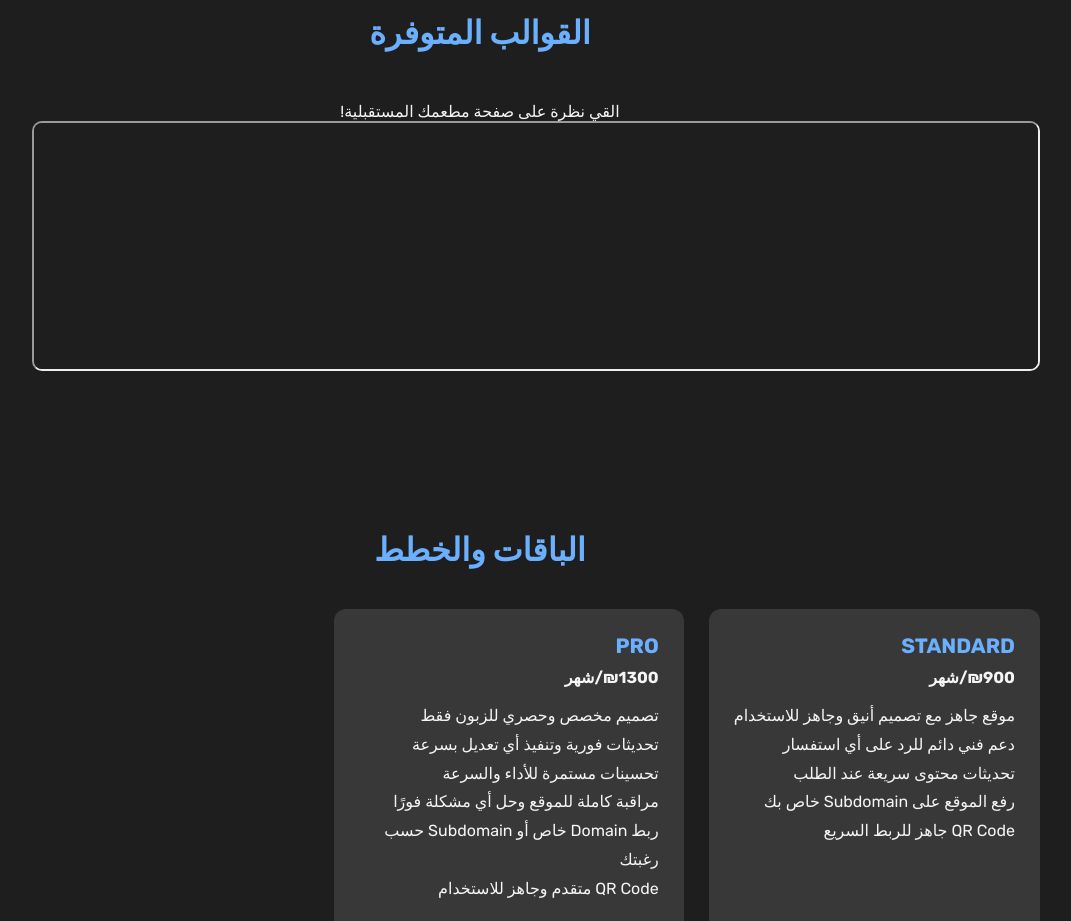
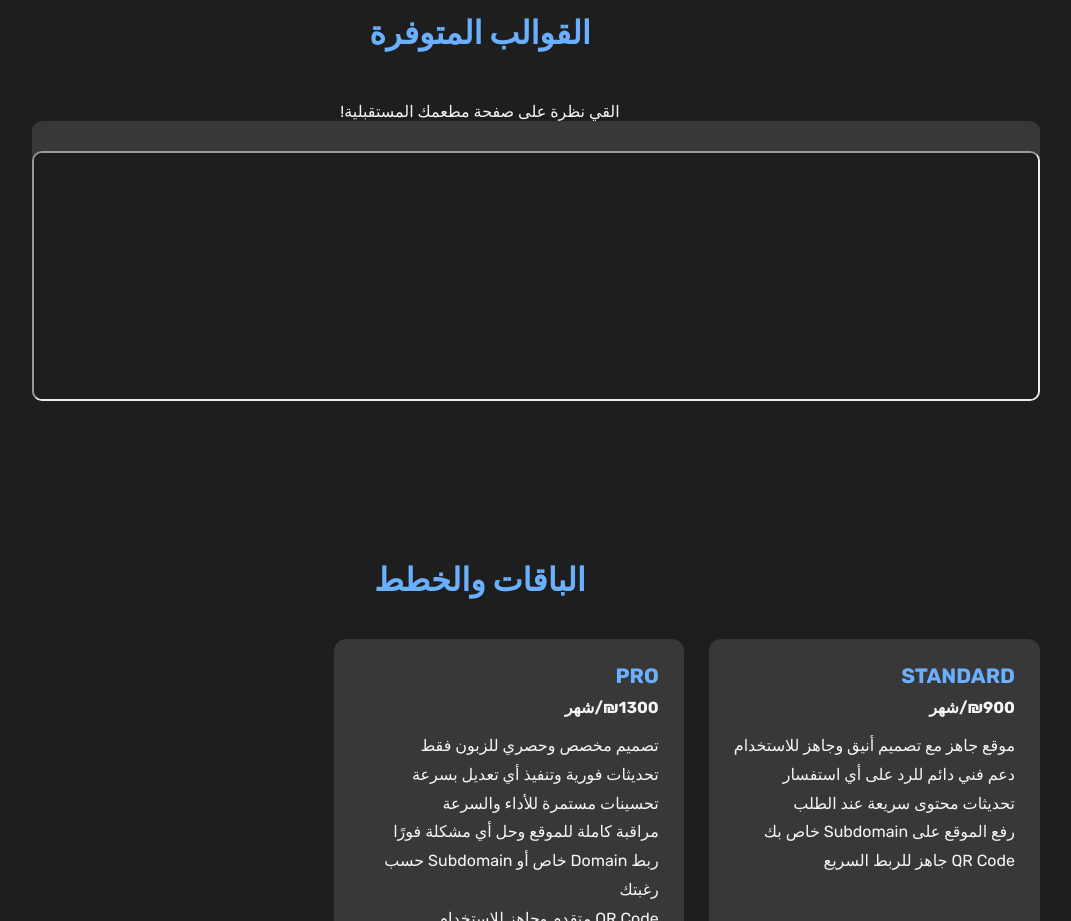
Before and after one commit to storeskhaliil/HomePage, a Next.js app: page /start in a window 1280 px wide. Shown: the part 800-1721 px from the top of the page, without its empty margins (160-1231 px from the left). Built offline with nearby package versions, Linux system fonts and the light colour scheme.

Commit message:
Update start.js

```diff
--- a/pages/start.js
+++ b/pages/start.js
@@ -41,7 +41,7 @@ export default function StartPage() {
 </p>
 
 <Link href="/tem1" className={styles.templateCard}>
-<iframe src="/tem1" style={{width: "100%", height: "250px", borderRadius: "10px" }}></iframe>
+<iframe src="/tem1" style={{width: "100%", height: "250px", margin: "0 auto", marginTop: "30px", borderRadius: "10px" }}></iframe>
 </Link>
 </section>
 
```
